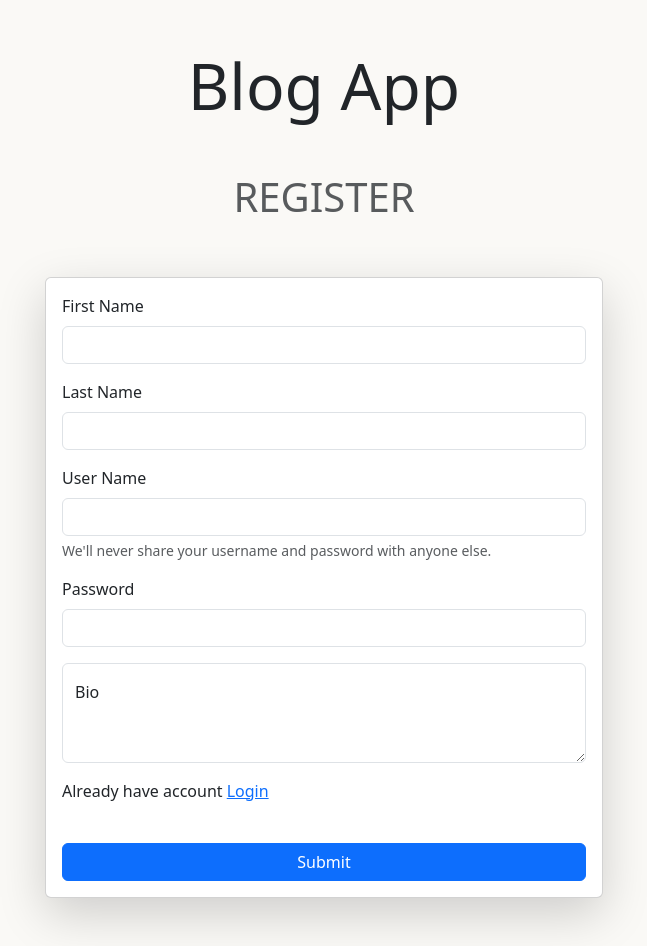
After one commit to aalishgadhiya/django_blog_app, a Django app: page /blog-app/register in a window 1280 px wide. The commit adds this page. Shown: the whole page, without its empty margins (316-963 px from the left). Run offline with Django 5.2, Linux system fonts and the light colour scheme.

Commit message:
create login system and blog and bloger page done

```diff
--- a/blog_app/urls.py
+++ b/blog_app/urls.py
@@ -6,4 +6,8 @@ urlpatterns = [
     path('blog/all', views.All_blogs_page,name='blog-all'),
     path('blog/bloggers', views.All_bloggers_page,name='blog-bloggers'),
     path('blogdetail/<blogId>', views.blog_detail_page,name='blog-detail'),
+    path('blog-app/login', views.Login_page,name='login'),
+    path('blog-app/register', views.Register_page,name='register'),
+    path('blog-app/logout', views.Logout_page,name='logout'),
+    path('bloggerdetail/<bloggerId>', views.blogger_detail_page,name='blogger-detail'),
 ]
--- a/blog_app/views.py
+++ b/blog_app/views.py
@@ -1,8 +1,15 @@
-from django.shortcuts import render
+from django.shortcuts import render,redirect
 from django.http import HttpResponse
-from blog_app.models import BlogPost
+from blog_app.models import BlogPost,Blogger
 from django.core.paginator import Paginator
+from django.contrib.auth.models import User,Group
+from django.contrib.auth import authenticate,login,logout
+from django.contrib.auth.decorators import login_required
+from django.contrib import messages
 
+
+
+@login_required(login_url="/blog-app/login")
 def IndexPage(request):
     data = {
         'title':'django-blog-app-home'
@@ -10,7 +17,7 @@ def IndexPage(request):
     return render(request,'index.html',data)
 
 
-
+@login_required(login_url="/blog-app/login")
 def All_blogs_page(request):
     blog_data = BlogPost.objects.all().order_by('-post_date')
     paginator = Paginator(blog_data,5)
@@ -26,19 +33,113 @@ def All_blogs_page(request):
     return render(request,'all_blogs.html',data)
 
 
-
+@login_required(login_url="/blog-app/login")
 def blog_detail_page(request,blogId):
     print('----------------------------------',request)
     blog_data = BlogPost.objects.get(id = blogId)
     data={
         'blog_data':blog_data
     }
-    return HttpResponse(blogId)
-    # return render(request,'blog_detail.html',data)
+    return render(request,'blog_detail.html',data)
 
 
+@login_required(login_url="/blog-app/login")
 def All_bloggers_page(request):
+    blogger_data = Blogger.objects.all()
+
+
     data = {
-        'title':'django-blog-app-all_bloggers'
+        'title':'django-blog-app-all_bloggers',
+        'blogger_data':blogger_data
     }
     return render(request,'all_bloggers.html',data)
+
+
+@login_required(login_url="/blog-app/login")
+def blogger_detail_page(request,bloggerId):
+    blogger_data = Blogger.objects.get(id = bloggerId)
+    blog_data = BlogPost.objects.filter(author = bloggerId).order_by('-post_date')
+    print("-------------------------blog-data-----------------------",blog_data[2].title)
+    data = {
+        'blogger_data':blogger_data,
+        'blog_data':blog_data
+    }
+    return render(request,'blogger_detail.html',data)
+
+
+
+def Login_page(request):
+    if request.method == 'POST':
+        user_name = request.POST.get('user_name')
+        password = request.POST.get('password')
+
+        if not User.objects.filter(username = user_name).exists():
+            messages.error(request, "Invalid UserName",extra_tags='error')
+            return redirect('/blog-app/login')
+
+
+        user = authenticate(username=user_name , password=password)
+
+        if user is None:
+            messages.error(request, "Invalid Password",extra_tags='error')
+            return redirect('/blog-app/login')
+
+        else:
+            login(request,user)
+            return redirect('/')
+
+    return render(request,'login.html')
+
+
+
+def Register_page(request):
+
+    if request.method == 'POST':
+        first_name = request.POST.get('first_name')
+        last_name = request.POST.get('last_name')
+        user_name = request.POST.get('user_name')
+        password = request.POST.get('password')
+        user_bio = request.POST.get('user_bio')
+        print('------------------------------------------')
+        print(first_name,last_name,user_name,password)
+
+        user = User.objects.filter(username = user_name)
+
+        if user.exists():
+            messages.error(request, "UserName Already taken",extra_tags='error')
+            return redirect('/blog-app/register')
+
+
+
+        user = User.objects.create(
+            first_name = first_name,
+            last_name = last_name,
+            username = user_name)
+
+        user.set_password(password)
+
+
+
+        group_name = 'bloggers'
+        group = Group.objects.get(name=group_name)
+        user.groups.add(group)
+
+        user.is_staff = True
+        user.save()
+
+
+        Blogger.objects.create(user=user,bio=user_bio)
+
+        messages.success(request, "Account Created Successfully",extra_tags='success')
+        return redirect('/blog-app/register')
+
+
+
+    return render(request,'register.html')
+
+
+
+
+def Logout_page(request):
+    logout(request)
+    return redirect('/blog-app/login')
--- /dev/null
+++ b/static/script.js
@@ -0,0 +1,5 @@
+$(document).ready(function () {
+    setTimeout(() => {
+        $('#alert_box').fadeOut("slow");
+    }, 5000);
+});
--- a/templates/all_blogs.html
+++ b/templates/all_blogs.html
@@ -4,7 +4,6 @@
 
 <div class="container mt-5">
     <div class="row">
-
         {% for BlogData in blog_data %}
         <div class="col-12 mb-5">
             <div class="card">
@@ -13,6 +12,7 @@
                  <div class='d-flex'>
                      <p class='text-muted'>{{BlogData.post_date | date:"M d, Y"}}</p>
                      <p class='text-muted px-3'>{{BlogData.post_date | time:"h:i A"}}</p>
+                     <p class='text-muted px-3'>- {{BlogData.author | title}}</p>
                  </div>
                 </div>
             </div>
--- a/templates/header.html
+++ b/templates/header.html
@@ -33,5 +33,9 @@
               </li>
             </ul>
           </div>
+          <span class="navbar-text mx-4 text-black">
+             Blogger : {{request.user | title}}
+          </span>
+          <a href="/blog-app/logout"> <button class="btn btn-secondary mx-2" type="button">Logout</button> </a>
         </div>
       </nav>
--- a/templates/index.html
+++ b/templates/index.html
@@ -1,7 +1,6 @@
 {% extends "base.html" %}
 
 {% block content %}
-
 
 <div class='container-fluid d-flex align-items-center justify-content-center' style='height:80vh'>
       <div class='row'>
--- /dev/null
+++ b/templates/register.html
@@ -0,0 +1,74 @@
+<!DOCTYPE html>
+<html lang="en">
+<head>
+    <meta charset="UTF-8">
+    <meta name="viewport" content="width=device-width, initial-scale=1.0">
+    <title>Blog App-REGISTER</title>
+    <script
+    src="https://cdn.jsdelivr.net/npm/@popperjs/core@2.11.8/dist/umd/popper.min.js"></script>
+<script
+    src="https://cdn.jsdelivr.net/npm/bootstrap@5.3.2/dist/js/bootstrap.min.js"></script>
+
+<link href="https://cdn.jsdelivr.net/npm/bootstrap@5.3.2/dist/css/bootstrap.min.css" rel="stylesheet">
+<link rel="stylesheet" href="https://cdn.jsdelivr.net/npm/bootstrap-icons@1.11.2/font/bootstrap-icons.min.css">
+
+<script src="https://cdnjs.cloudflare.com/ajax/libs/jquery/3.7.1/jquery.min.js"
+integrity="sha512-v2CJ7UaYy4JwqLDIrZUI/4hqeoQieOmAZNXBeQyjo21dadnwR+8ZaIJVT8EE2iyI61OV8e6M8PP2/4hpQINQ/g=="
+crossorigin="anonymous" referrerpolicy="no-referrer">
+</script>
+
+</head>
+<body style='background-color:#FAF9F6'>
+    <div class="container">
+        <div class="row">
+            <div class="col-12">
+               <h1 class="display-3 text-center mt-5">
+                Blog App
+               </h1>
+               <h6 class="display-6 text-center mt-5 text-muted">
+                REGISTER
+               </h6>
+            </div>
+            <div class="d-flex justify-content-center align-items-center mt-5">
+                <form class="col-6 card p-3 shadow-lg mb-5" method="post">
+                    {% csrf_token %}
+
+                    {% if messages %}
+                      {% for message in messages %}
+                          <div id='alert_box' class="alert {% if 'error' in message.tags %} alert-danger {% elif 'success' in message.tags %} alert-success {% endif %}" role="alert">
+                            {{ message }}
+                          </div>
+                      {% endfor %}
+                    {% endif %}
+
+                    <div class="mb-3">
+                      <label for="user_fname" class="form-label">First Name</label>
+                      <input type="text" class="form-control" id="user_fname" aria-describedby="emailHelp" pattern="^[^\s]+$" required title="First name cannot contain spaces" name="first_name">
+                    </div>
+                    <div class="mb-3">
+                      <label for="user_lname" class="form-label">Last Name</label>
+                      <input type="text" class="form-control" id="user_lname" aria-describedby="emailHelp" pattern="^[^\s]+$" required title="Last name cannot contain spaces" name="last_name">
+                    </div>
+                    <div class="mb-3">
+                      <label for="user_name" class="form-label">User Name</label>
+                      <input type="text" class="form-control" id="user_name" aria-describedby="emailHelp" required name="user_name">
+                      <div id="usernameHelp" class="form-text">We'll never share your username and password with anyone else.</div>
+                    </div>
+                    <div class="mb-3">
+                      <label for="user_password" class="form-label">Password</label>
+                      <input type="password" class="form-control" id="user_password" required name="password">
+                    </div>
+                    <div class="form-floating mb-3">
+                      <textarea class="form-control" placeholder="Please Enter A Bio" id="user_bio" style="height: 100px" name='user_bio' required></textarea>
+                      <label for="user_bio">Bio</label>
+                    </div>
+                    <p>Already have account <a href="/blog-app/login">Login</a></p>
+                      <button type="submit" class="btn btn-primary mt-4">Submit</button>
+                </form>
+            </div>
+        </div>
+    </div>
+
+    <script src='/static/script.js'></script>
+</body>
+</html>
```
Also changed, not shown: blog_app/admin.py (+32 -2 lines), blog_app/models.py (+11 -0 lines), requirements.txt (added, +7 -0 lines), templates/all_bloggers.html (+13 -1 lines), templates/blog_detail.html (+44 -2 lines), templates/blogger_detail.html (added, +26 -0 lines), templates/login.html (added, +60 -0 lines), blog_app/migrations/0002_blogger.py (added), blog_app/migrations/0003_blogpost_author.py (added), 1 other file.
